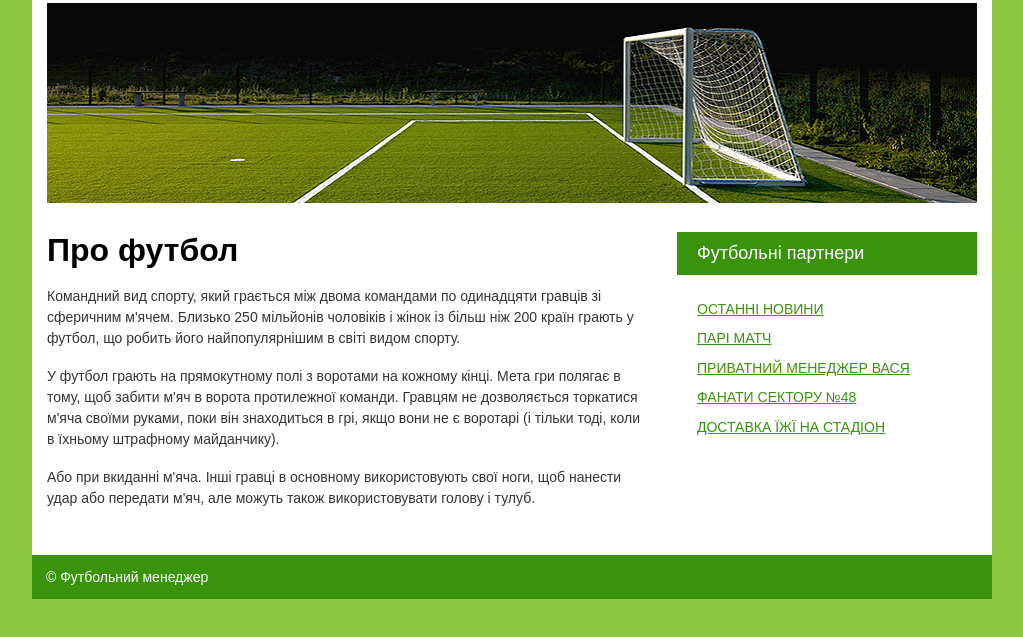
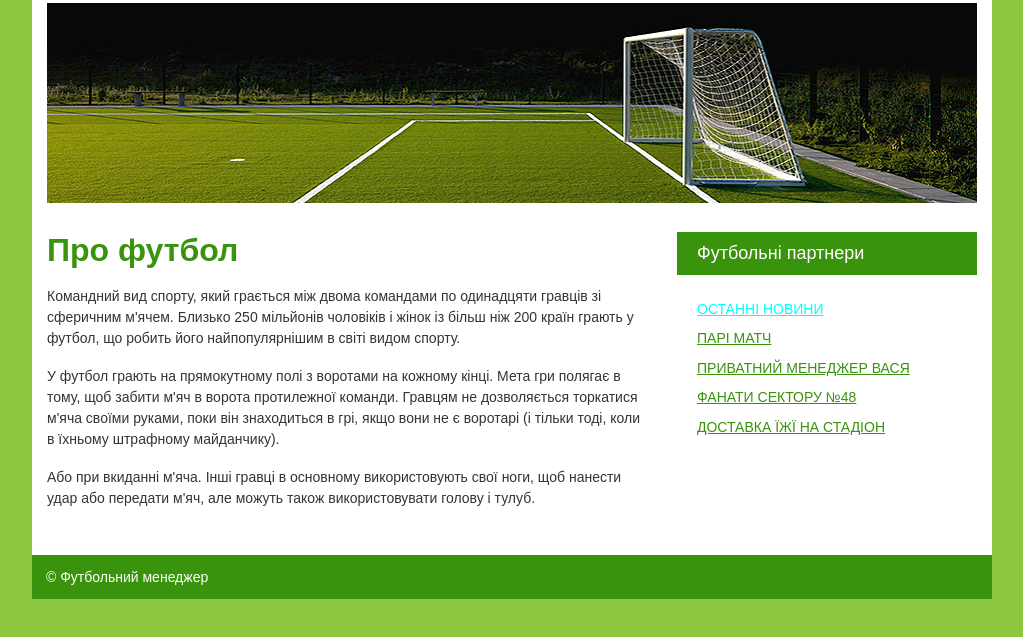
Before and after one commit to DimaDerezyuk/Football-manager-old-, a plain HTML site: page index.html in a window 1280 px wide. In both pictures the pointer is over the link "ОСТАННІ НОВИНИ". Shown: the part 147-784 px from the top of the page, without its empty margins (128-1151 px from the left). Drawn offline with Linux system fonts and the light colour scheme.

Commit message:
First commit

```diff
--- a/style.css
+++ b/style.css
@@ -63,6 +63,9 @@ body {
     font-size: 18px;
     color: #fff;
 }
+h1{
+    color: #39930d;
+}
 .menu ul{
     padding: 20px;
     list-style: none;
@@ -73,6 +76,12 @@ body {
     text-transform: uppercase;
     color: #39930d;
 }
+.menu li:hover > a{
+    font-size: 14px;
+    line-height: 2.1em;
+    text-transform: uppercase;
+    color: aqua;
+}
 .footer {
     margin: 0 -15px;
     padding: 14px   ;
```
